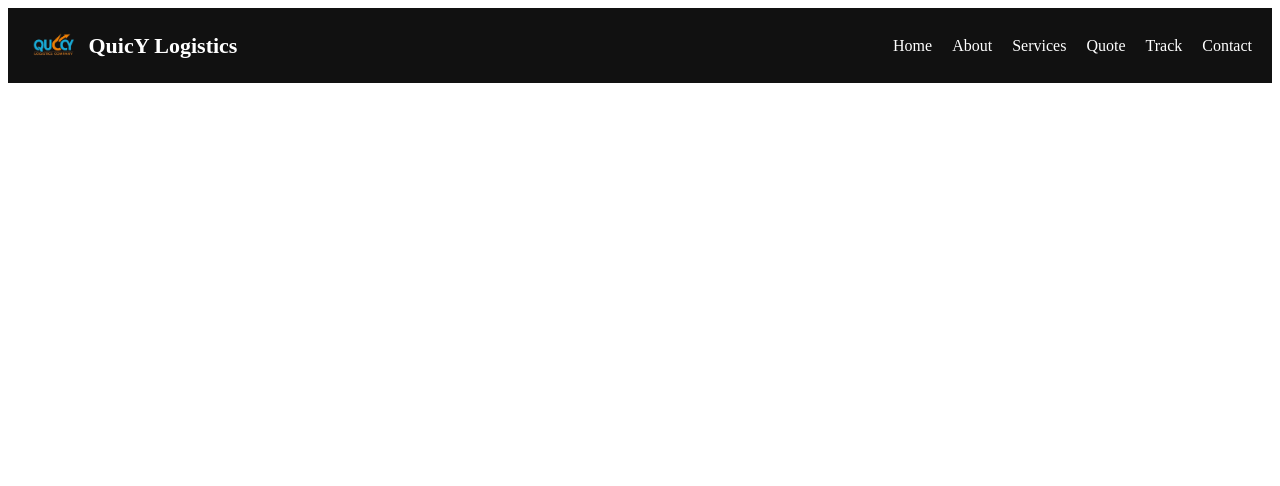
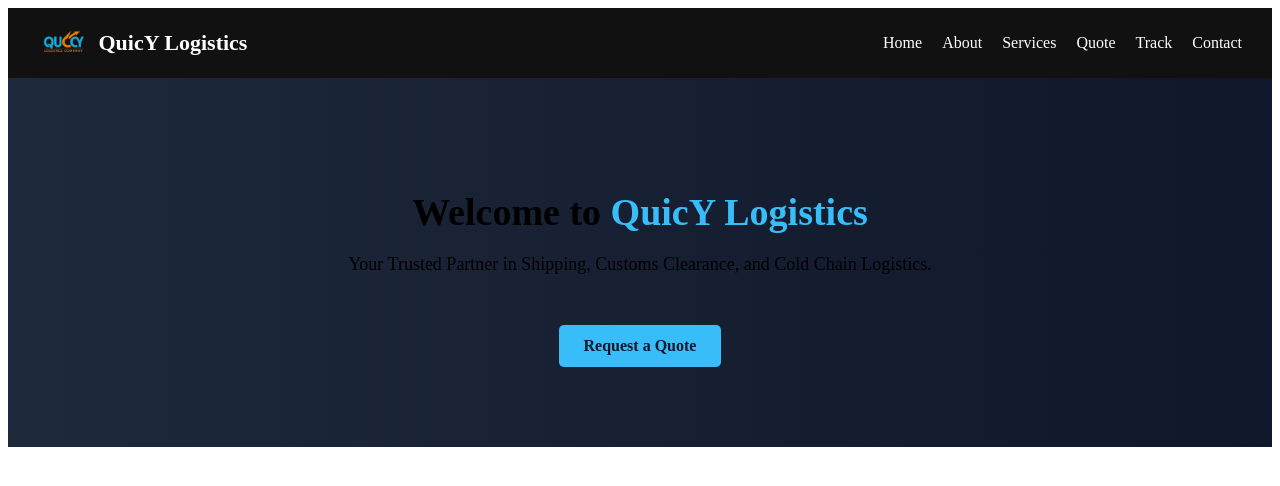
Before and after one commit to quicy-sit/quicy-logistics-site, a plain HTML site: page index.html in a window 1280 px wide. Drawn offline with Linux system fonts and the light colour scheme.

Commit message:
اضافة هيدر وهييرو ثابت

```diff
--- a/index.html
+++ b/index.html
@@ -1,16 +1,24 @@
-<header style="background-color: #111; padding: 10px 20px; display: flex; align-items: center; justify-content: space-between;">
-  <div style="display: flex; align-items: center;">
-    <img src="images/logo.png" alt="QuicY Logistics Logo" style="height: 50px; margin-right: 10px;">
-    <h1 style="color: white; font-size: 22px;">QuicY Logistics</h1>
+<header style="position: sticky; top:0; background-color:#111; padding:10px 30px; display:flex; justify-content:space-between; align-items:center; z-index:1000;">
+  <div style="display:flex; align-items:center;">
+    <img src="images/logo.png" alt="QuicY Logo" style="height:50px; margin-right:10px;">
+    <h1 style="color:white; font-size:22px; margin:0;">QuicY Logistics</h1>
   </div>
   <nav>
-    <ul style="list-style: none; display: flex; gap: 20px; margin: 0; padding: 0;">
-      <li><a href="index.html" style="color: white; text-decoration: none;">Home</a></li>
-      <li><a href="about.html" style="color: white; text-decoration: none;">About</a></li>
-      <li><a href="services.html" style="color: white; text-decoration: none;">Services</a></li>
-      <li><a href="quote.html" style="color: white; text-decoration: none;">Quote</a></li>
-      <li><a href="track.html" style="color: white; text-decoration: none;">Track</a></li>
-      <li><a href="contact.html" style="color: white; text-decoration: none;">Contact</a></li>
+    <ul style="list-style:none; display:flex; gap:20px; margin:0; padding:0;">
+      <li><a href="index.html" style="color:white; text-decoration:none;">Home</a></li>
+      <li><a href="about.html" style="color:white; text-decoration:none;">About</a></li>
+      <li><a href="services.html" style="color:white; text-decoration:none;">Services</a></li>
+      <li><a href="quote.html" style="color:white; text-decoration:none;">Quote</a></li>
+      <li><a href="track.html" style="color:white; text-decoration:none;">Track</a></li>
+      <li><a href="contact.html" style="color:white; text-decoration:none;">Contact</a></li>
     </ul>
   </nav>
 </header>
+
+<section style="padding:80px 30px; text-align:center; background:linear-gradient(to right, #1e293b, #0f172a);">
+  <h2 style="font-size:38px; margin-bottom:20px;">Welcome to <span style="color:#38bdf8;">QuicY Logistics</span></h2>
+  <p style="font-size:18px; max-width:700px; margin:0 auto 30px;">
+    Your Trusted Partner in Shipping, Customs Clearance, and Cold Chain Logistics.
+  </p>
+  <a href="quote.html" style="display:inline-block; margin-top:20px; padding:12px 25px; background-color:#38bdf8; color:#0f172a; font-weight:bold; border-radius:5px; text-decoration:none;">Request a Quote</a>
+</section>
```
